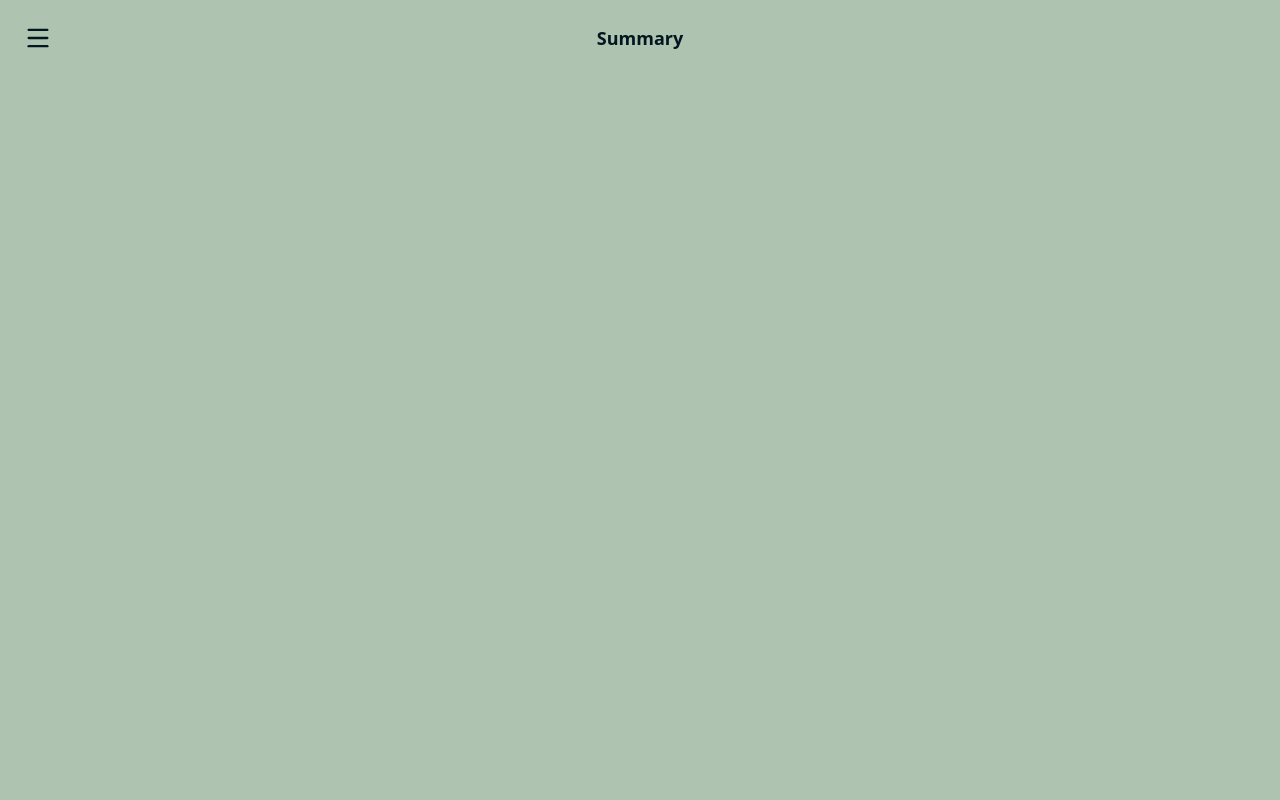
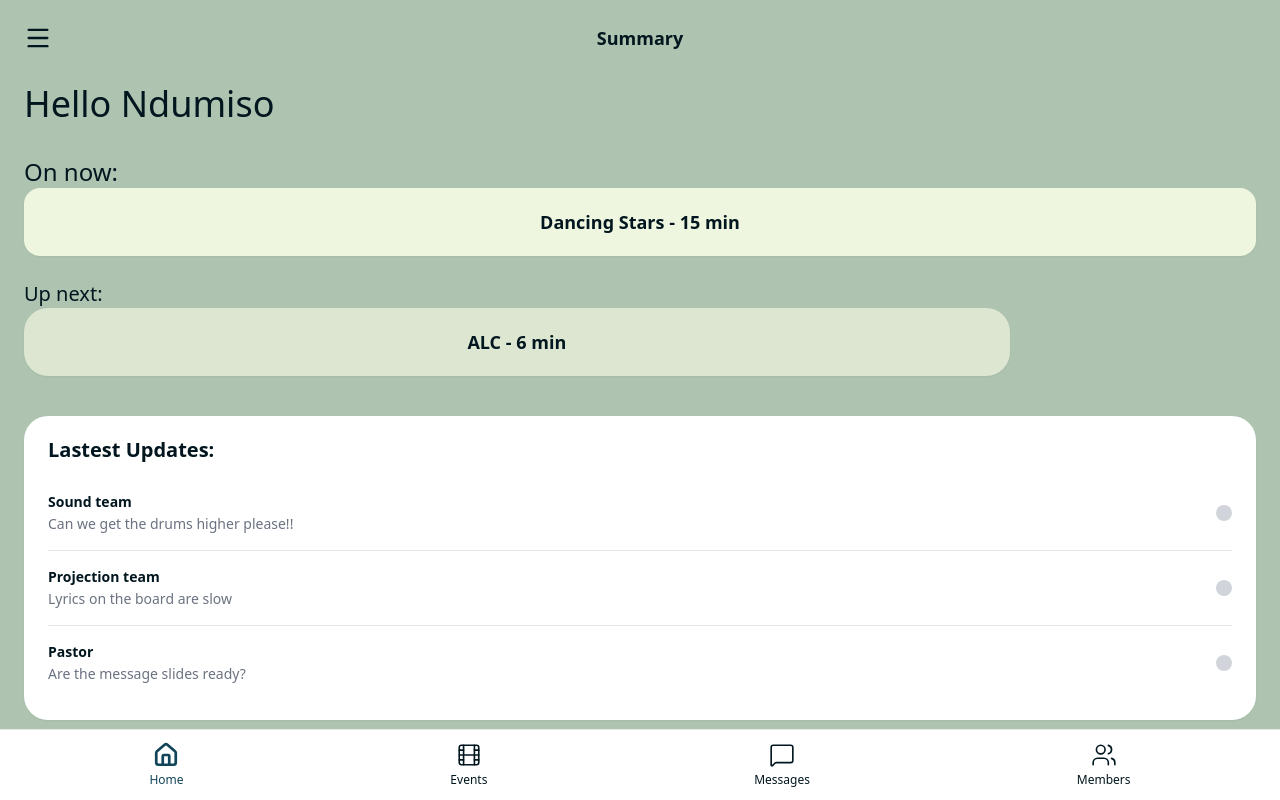
Before and after one commit to NduNdu21/EpiskopOS, a React (Vite) app in the folder frontend/: page /home in a window 1280 px wide. Built offline with nearby package versions, Linux system fonts and the light colour scheme; no server answers.

Commit message:
Home page with placeholder text before linking to backend

```diff
--- a/frontend/src/pages/HomePage.jsx
+++ b/frontend/src/pages/HomePage.jsx
@@ -11,7 +11,7 @@ const UPDATES = [
 ];
 
 const NAV_ITEMS = [
-  { label: "Home", icon: Home, path: "/" },
+  { label: "Home", icon: Home, path: "/home" },
   { label: "Events", icon: Film, path: "/events" },
   { label: "Messages", icon: MessageSquare, path: "/messages" },
   { label: "Members", icon: Users, path: "/members" },
@@ -19,18 +19,84 @@ const NAV_ITEMS = [
 
 const HomePage = () => {
   const location = useLocation();
-    const name = localStorage.getItem("name") || "User";
+  const name = localStorage.getItem("name") || "Ndumiso";
 
   return (
     <div className="min-h-screen bg-ash-grey flex flex-col">
       {/* Top Bar */}
       <div className="flex items-center justify-between px-6 pt-6 pb-2">
-                <button className="text-ink-black"><Menu size={28} /></button>
+        <button className="text-ink-black">
+          <Menu size={28} />
+        </button>
         <h2 className="text-lg font-semibold text-ink-black">Summary</h2>
         <div className="w-7"></div>
       </div>
+
+      {/* Main Content */}
+      <div className="flex-1 px-6 pt-6 pb-20 overflow-y-auto">
+        <h1 className="text-4xl font-light text-ink-black mb-8">
+          Hello {name}
+        </h1>
+
+        <h2 className="text-2xl font-light text-ink-black">On now:</h2>
+        <div className="bg-beige rounded-2xl px-6 py-5 mb-6 shadow-sm">
+          <p className="text-ink-black text-lg font-semibold text-center">
+            {ON_NOW.title} - {ON_NOW.duration}
+          </p>
         </div>
-    )
-}
+
+        <h2 className="text-xl font-light text-ink-black">Up next:</h2>
+        <div className="bg-beige/70 rounded-3xl px-6 py-5 mb-10 shadow-sm w-4/5">
+          <p className="text-ink-black text-lg font-semibold text-center">
+            {UP_NEXT.title} - {UP_NEXT.duration}
+          </p>
+        </div>
+
+        <div className="bg-white rounded-3xl px-6 py-5 shadow-sm">
+          <h3 className="text-xl font-semibold text-ink-black mb-3">
+            Lastest Updates:
+          </h3>
+          <div className="divide-y divide-gray-200">
+            {UPDATES.map((update, index) => (
+              <div
+                key={index}
+                className="flex items-center justify-between py-4"
+              >
+                <div>
+                  <p className="text-ink-black font-semibold text-sm">
+                    {update.team}
+                  </p>
+                  <p className="text-gray-500 text-sm mt-0.5">
+                    {update.message}
+                  </p>
+                </div>
+                <div className="w-4 h-4 rounded-full bg-gray-300 ml-4 flex-shrink-0" />
+              </div>
+            ))}
+          </div>
+        </div>
+      </div>
+
+      {/* Nav bar bottom */}
+      <div className="fixed bottom-0 left-0 right-0 bg-white border-t border-gray-200 flex justify-around items-center px-4 py-3">
+        {NAV_ITEMS.map(({ label, icon: Icon, path }) => {
+          const isActive = location.pathname === path;
+          return (
+            <Link
+              key={label}
+              to={path}
+              className={`flex flex-col items-center gap-1 ${
+                isActive ? "text-dark-teal" : "text-ink-black"
+              }`}
+            >
+              <Icon size={26} strokeWidth={isActive ? 2.5 : 1.5} />
+              <span className="text-xs font-medium">{label}</span>
+            </Link>
+          );
+        })}
+      </div>
+    </div>
+  );
+};
 
 export default HomePage;
```
Lines whose indentation alone changed are shown as unchanged.
